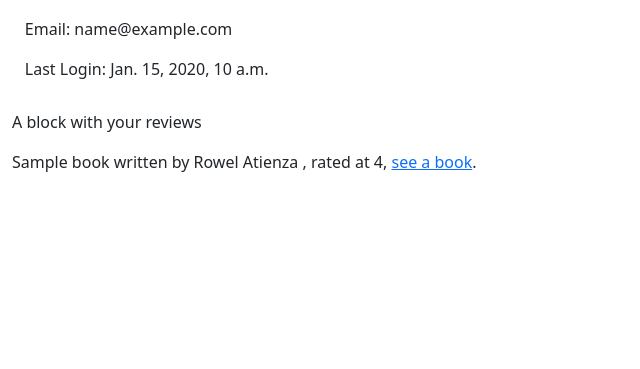
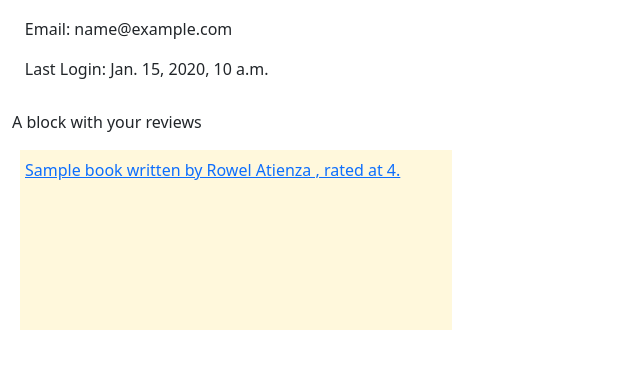
Before and after one commit to melission/reviewMe, a Django app: page /accounts/profile/ in a window 1280 px wide. Shown: the part 188-557 px from the top of the page, without its empty margins (0-640 px from the left). Run offline with Django 3.2, Linux system fonts and the light colour scheme; a user stored in the database is signed in; data comes from the database, SQL or seed files in the repository; tables that the repository leaves empty hold one stand-in row (values such as "Sample post"); parts of the project's set-up code (start-up, migrations or seed data) failed here and were passed over.

Commit message:
changed names of div classes; every line that contains information about posted review is a link now.

```diff
--- a/templates/reviews_list.html
+++ b/templates/reviews_list.html
@@ -8,11 +8,13 @@
 </head>
 <body>
 {% if reviews %}
-<div class="reviews_list">
+<div class="flex-container">
     {% for review in reviews %}
-    <div class="review_element">
-        {{ review.book_title }} written by {% for author in review.authors %} {{ author }} {% endfor %},
-        rated at {{ review.rating }}, <a style="text-align: right" href="/books/details/{{ review.book_id }}">see a book</a>.
+    <div>
+        <a style="text-align: right" href="/books/details/{{ review.book_id }}">
+            {{ review.book_title }} written by {% for author in review.authors %} {{ author }} {% endfor %},
+            rated at {{ review.rating }}.
+        </a>
     </div>
     {% endfor %}
 </div>
```
